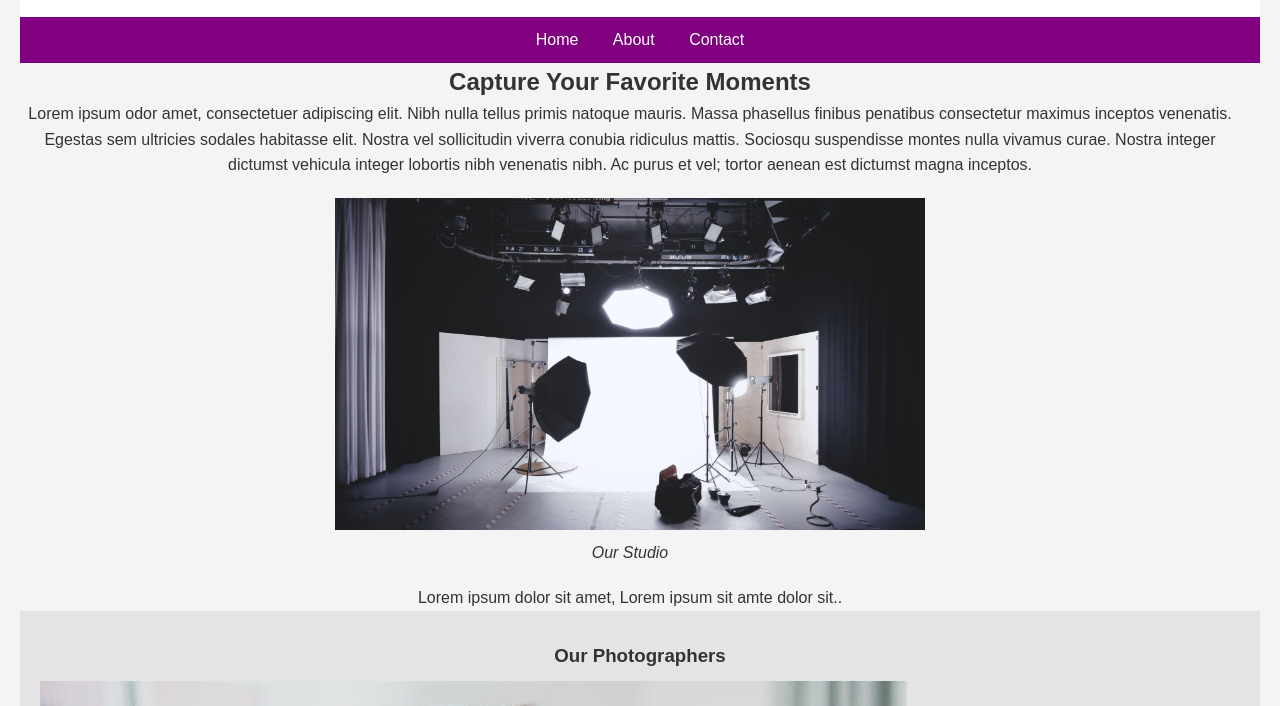
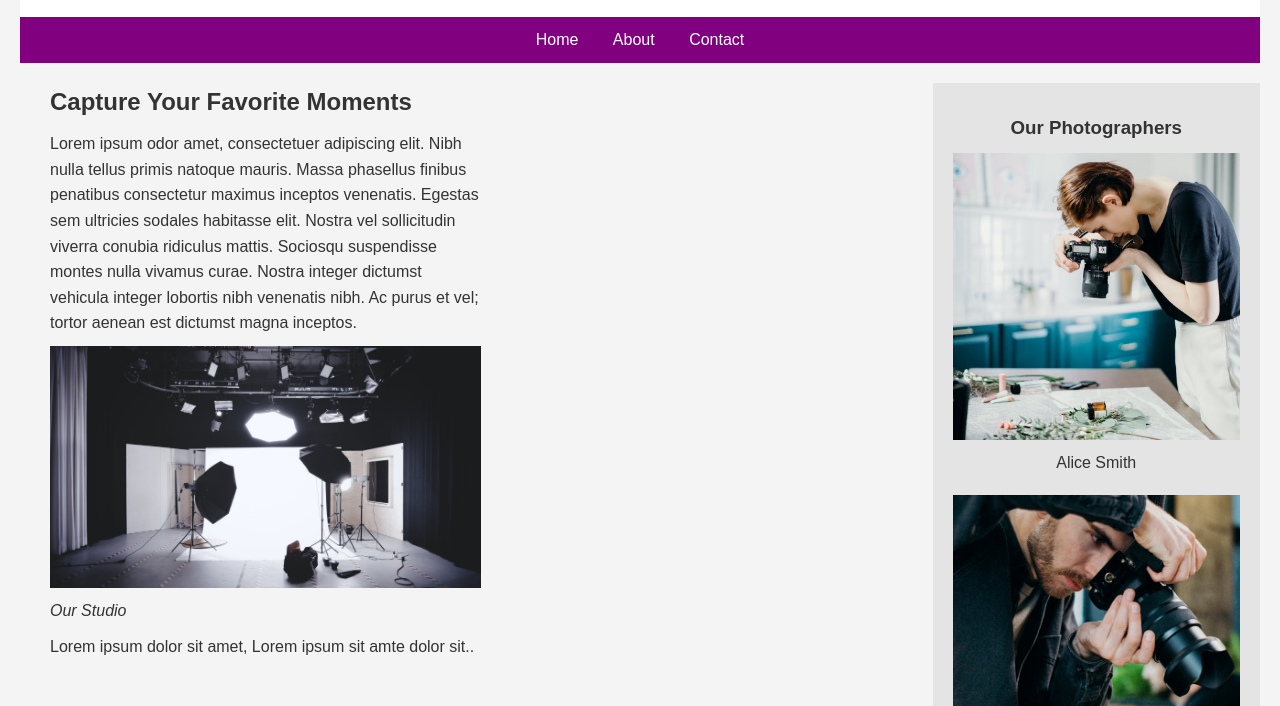
Before and after one commit to edwardlittlehands/M11_Valencia_Edwardo, a plain HTML site: page Photographer.html in a window 1280 px wide. Shown: the part 94-800 px from the top of the page. Drawn offline with Linux system fonts and the light colour scheme.

Commit message:
aligned content to the left

```diff
--- a/Photographer.html
+++ b/Photographer.html
@@ -21,11 +21,13 @@
 		<article>
 			<h2>Capture Your Favorite Moments</h2>
 				<p>Lorem ipsum odor amet, consectetuer adipiscing elit. Nibh nulla tellus primis natoque mauris. Massa phasellus finibus penatibus consectetur maximus inceptos venenatis. Egestas sem ultricies sodales habitasse elit. Nostra vel sollicitudin viverra conubia ridiculus mattis. Sociosqu suspendisse montes nulla vivamus curae. Nostra integer dictumst vehicula integer lobortis nibh venenatis nibh. Ac purus et vel; tortor aenean est dictumst magna inceptos.</p>
+			<div class="image-container">
 			<figure>
 
 			<img src="images/photo-studio.jpeg" alt="Photo Studio">
 				<figcaption>Our Studio</figcaption>
 			</figure>
+			</div>
 			<p>Lorem ipsum dolor sit amet, Lorem ipsum sit amte dolor sit.. </p>
 		</article>
 		<aside>
--- a/style.css
+++ b/style.css
@@ -44,9 +44,11 @@ section{
 article {
 	flex:3;
 	padding-right:20px;
-	padding left:20px;
+	padding-left:30px;
+	text-align: left;
 }
 /*figure*/
+/*
 .content-container {
 	display:flex;
 	flex-direction:column;
@@ -54,9 +56,16 @@ article {
 	justify-content:center;
 	text-align:center;
 	margin:0 auto;
+}*/
+.image-container {
+	display:flex;
+	flex-direction:column;
+	align-items:flex-start;
 }
+
+
 figure {
-	margin:20px
+	margin:0;
 }
 figure img {
 	max-width: 50%;
@@ -64,8 +73,13 @@ figure img {
 }
 figure figcaption{
 	font-style:italic;
-	text-align:center;
+	text-align:left;
 	margin-top:10px;
+}
+
+article p{
+	max-width:50%;
+	margin:10px 0;
 }
 /*aside/sidebar */
 aside {
```
